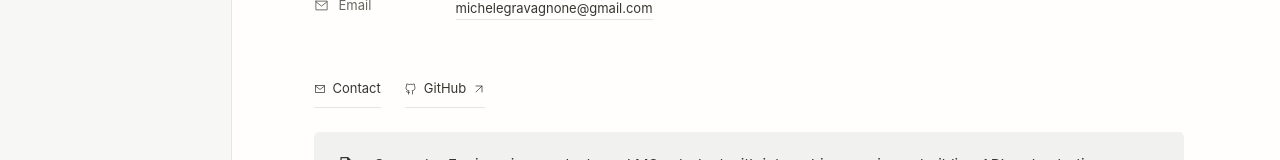
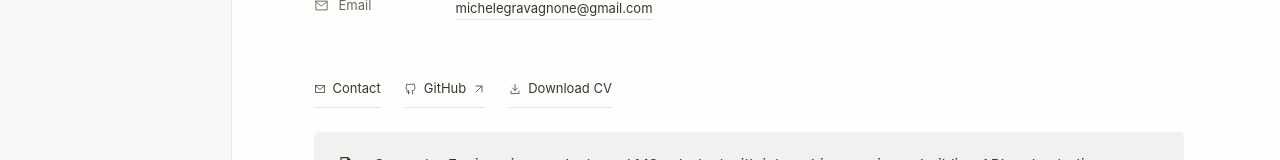
Before and after one commit to MicheleGravagnone/portfolio, an Angular app: page / in a window 1280 px wide. Shown: the part 501-661 px from the top of the page. Built offline with nearby package versions, Linux system fonts and the light colour scheme.

Commit message:
Added a button to download CV from portfolio website

```diff
--- a/src/app/app.component.html
+++ b/src/app/app.component.html
@@ -177,6 +177,7 @@
         <div class="profile-actions">
           <a class="inline-link" href="mailto:michelegravagnone@gmail.com"><app-icon name="mail" />{{ p.text("Contact", "Contatti") }}</a>
           <a class="inline-link" href="https://github.com/MicheleGravagnone" target="_blank" rel="noopener noreferrer"><app-icon name="github" />GitHub<app-icon name="arrow" /></a>
+          <a class="inline-link" href="documents/michele-gravagnone-cv.pdf" download="Michele-Gravagnone-CV.pdf"><app-icon name="download" />{{ p.text("Download CV", "Scarica CV") }}</a>
         </div>
         <div class="intro-note">
           <app-icon name="page" />
--- a/src/app/sections/icon.component.ts
+++ b/src/app/sections/icon.component.ts
@@ -35,6 +35,7 @@ export class IconComponent {
       "M9 19c-4 1-4-2-6-2m12 5v-4c0-1-.3-2-1-2.5 3-.3 6-1.5 6-6a5 5 0 0 0-1.3-3.5A5 5 0 0 0 18.5 2S17 1.5 14.5 3a13 13 0 0 0-7 0C5 1.5 3.5 2 3.5 2a5 5 0 0 0-.2 4A5 5 0 0 0 2 9.5c0 4.5 3 5.7 6 6C7.3 16 7 17 7 18v4",
     copy: "M8 8h12v13H8V8M16 8V3H3v13h5",
     check: "m5 12 4 4L19 6",
+    download: "M12 3v12m-5-5 5 5 5-5M4 16v5h16v-5",
     book: "M3 4h7l2 2 2-2h7v15h-7l-2 2-2-2H3V4m9 2v15",
     tool: "m14 6 4 4 4-4a7 7 0 0 1-9 9L6 22l-4-4 7-7a7 7 0 0 1 9-9l-4 4",
     pin: "M18 9c0 4-6 11-6 11S6 13 6 9a6 6 0 1 1 12 0m-4 0a2 2 0 1 1-4 0 2 2 0 0 1 4 0",
```
Also changed, not shown: 1 other file (tests, documents, lock files or other folders).
